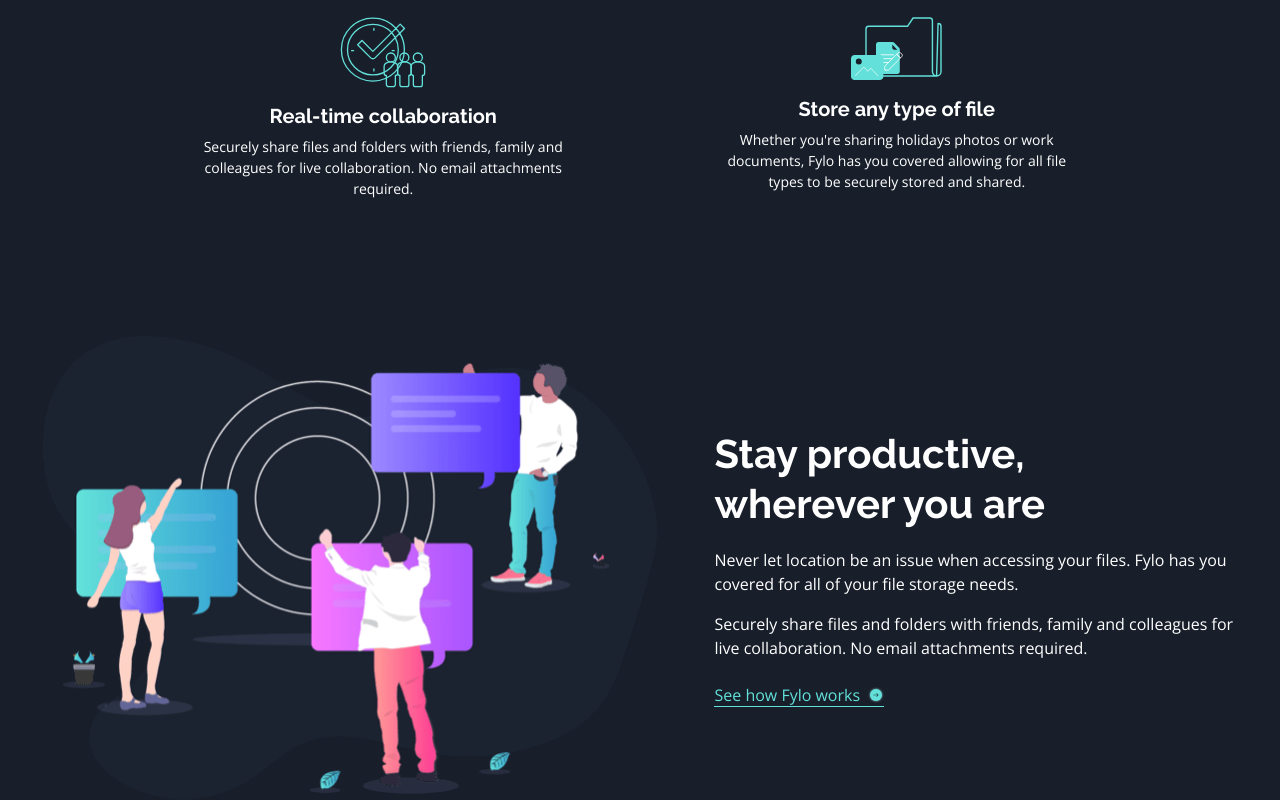
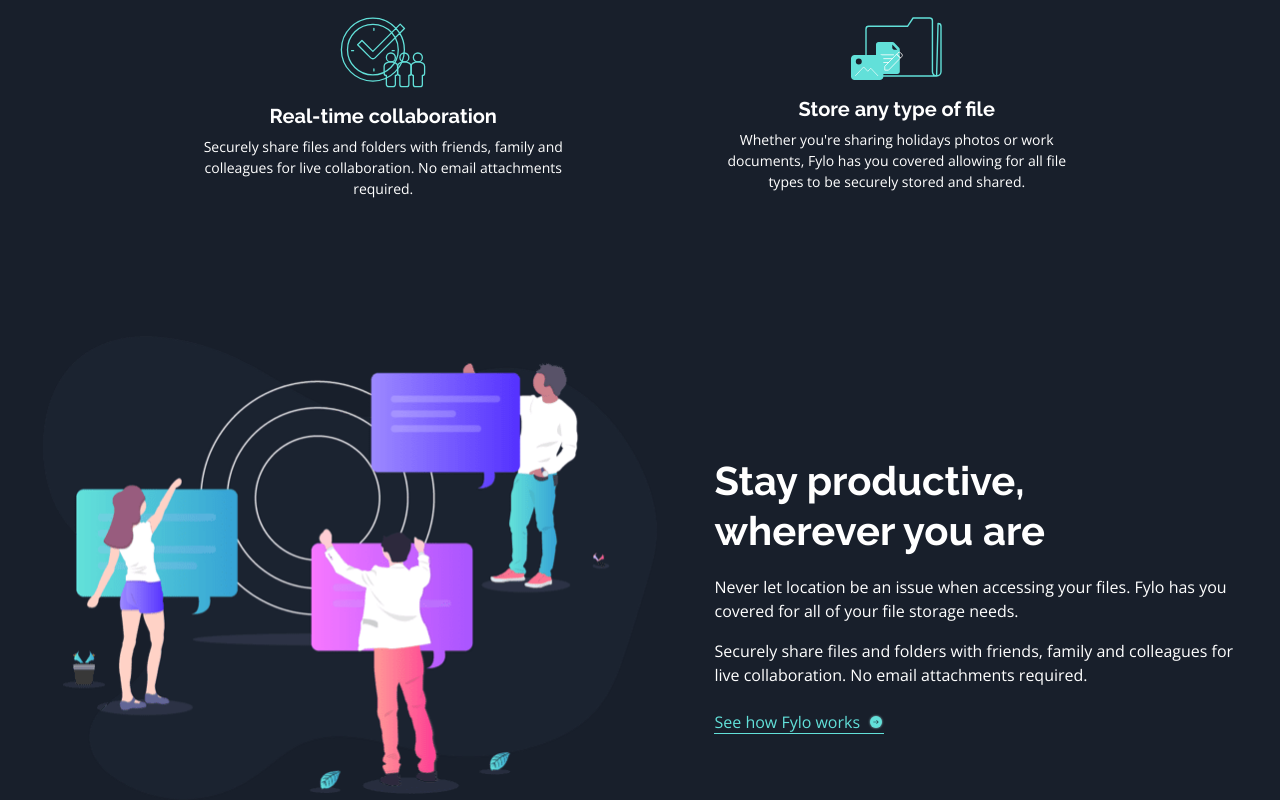
Before and after one commit to FelipeAmorimDev/Fylo-Landing-Page, a plain HTML site: page index.html in a window 1280 px wide. Shown: the part 1506-2306 px from the top of the page. Drawn offline with nearby package versions, Linux system fonts and the light colour scheme.

Commit message:
Ajustado a posição do howworks description em relação ao hero

```diff
--- a/style/style.css
+++ b/style/style.css
@@ -238,8 +238,13 @@ a{
   grid-template-columns: auto 1fr;
   gap: 57.24px;
   align-items: center;
+  align-items: end;
   padding:137.37px 20px 0px;
   box-sizing: border-box;
+ }
+
+ .howfyloworks__description{
+  margin-bottom: 66px;
  }
 
  .howfyloworks__hero{
```
